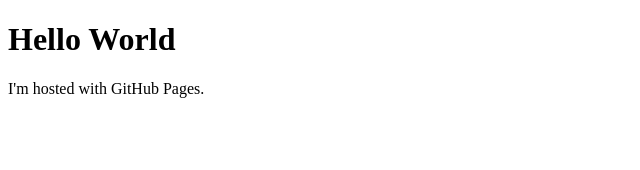
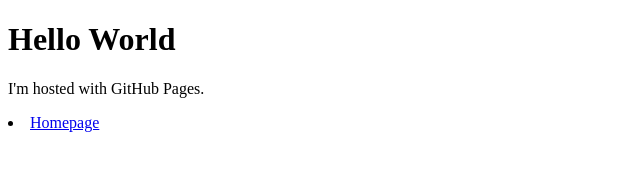
Before and after one commit to dinahok/dinahok.github.io, a plain HTML site: page index.html in a window 1280 px wide. Shown: the full height of the page, 0-640 px from the left. Drawn offline with Linux system fonts and the light colour scheme.

Commit message:
Added a homepage link

```diff
--- a/index.html
+++ b/index.html
@@ -3,4 +3,6 @@
 <body>
 <h1>Hello World</h1>
 <p>I'm hosted with GitHub Pages.</p>
+ <li><a href="Homepage.html">Homepage</a>
 </body>
+  </html>
```
